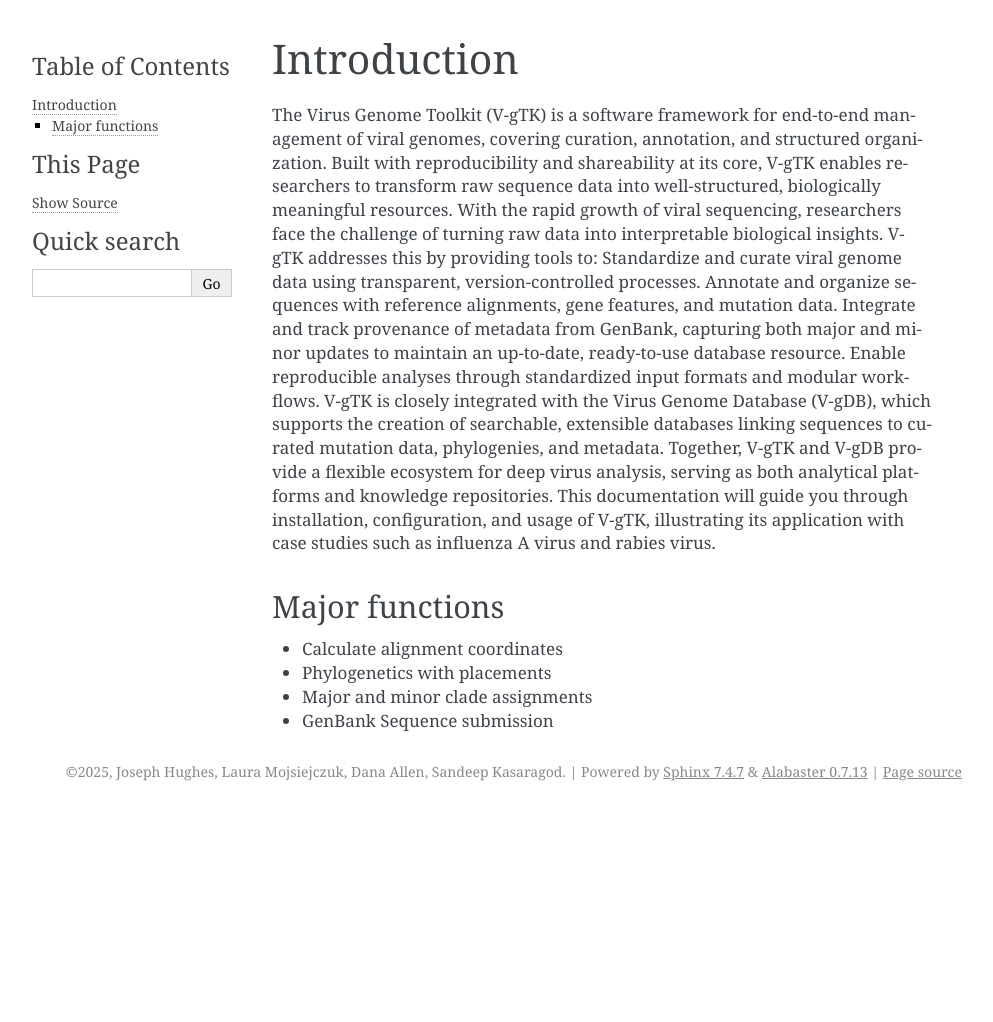
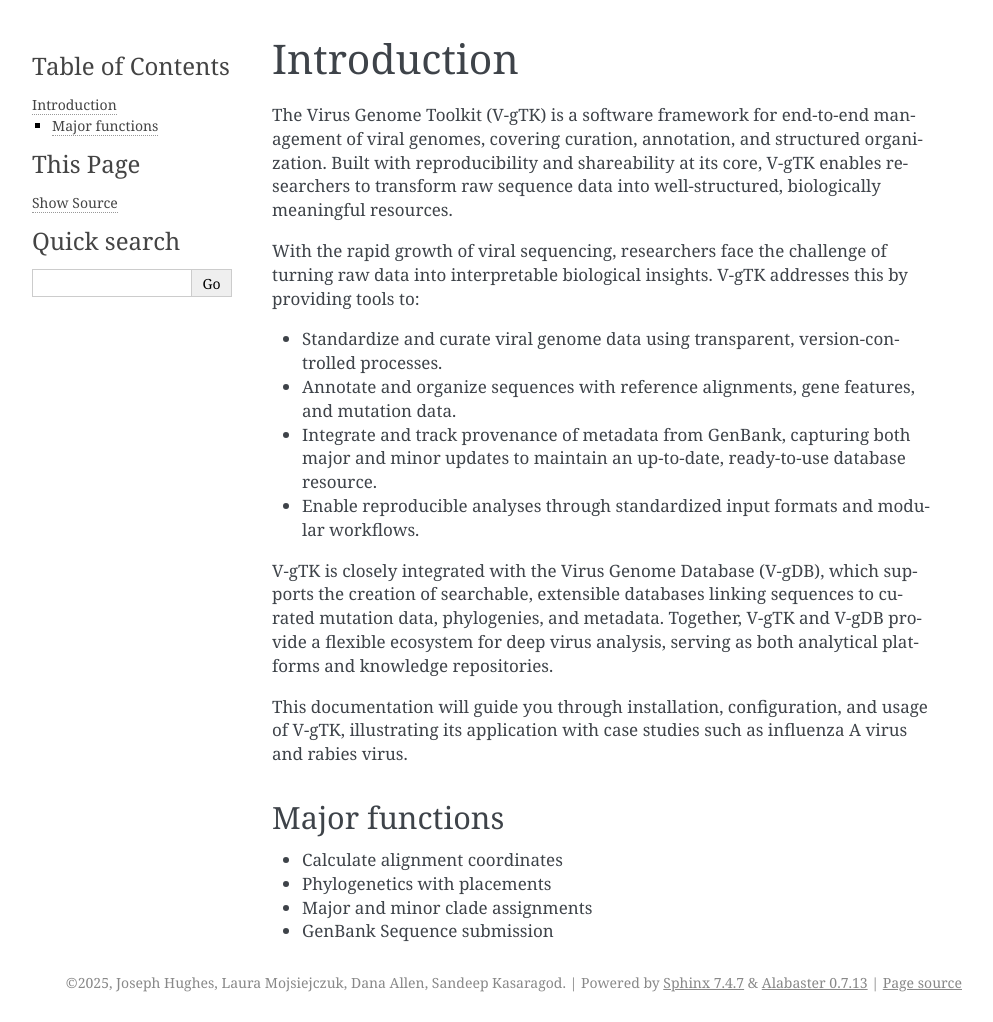
Before and after one commit to josephhughes/V-gTK, a Sphinx documentation site: the page built from docs/source/intro.rst, in a window 1280 px wide. Shown: the whole page, without its empty margins (148-1141 px from the left). Built offline with Sphinx 7.4.7, drawn with Linux system fonts in a browser that asks for light colours; pages that are not in the unit, such as notebooks, are missing from menus; before the commit the page ends 900 px from its top, so only the background shows below that.

Commit message:
update to intro page

```diff
--- a/docs/source/intro.rst
+++ b/docs/source/intro.rst
@@ -2,12 +2,16 @@ Introduction
 ===============
 
 The Virus Genome Toolkit (V-gTK) is a software framework for end-to-end management of viral genomes, covering curation, annotation, and structured organization. Built with reproducibility and shareability at its core, V-gTK enables researchers to transform raw sequence data into well-structured, biologically meaningful resources.
+
 With the rapid growth of viral sequencing, researchers face the challenge of turning raw data into interpretable biological insights. V-gTK addresses this by providing tools to:
-Standardize and curate viral genome data using transparent, version-controlled processes.
-Annotate and organize sequences with reference alignments, gene features, and mutation data.
-Integrate and track provenance of metadata from GenBank, capturing both major and minor updates to maintain an up-to-date, ready-to-use database resource.
-Enable reproducible analyses through standardized input formats and modular workflows.
+
+* Standardize and curate viral genome data using transparent, version-controlled processes.
+* Annotate and organize sequences with reference alignments, gene features, and mutation data.
+* Integrate and track provenance of metadata from GenBank, capturing both major and minor updates to maintain an up-to-date, ready-to-use database resource.
+* Enable reproducible analyses through standardized input formats and modular workflows.
+
 V-gTK is closely integrated with the Virus Genome Database (V-gDB), which supports the creation of searchable, extensible databases linking sequences to curated mutation data, phylogenies, and metadata. Together, V-gTK and V-gDB provide a flexible ecosystem for deep virus analysis, serving as both analytical platforms and knowledge repositories.
+
 This documentation will guide you through installation, configuration, and usage of V-gTK, illustrating its application with case studies such as influenza A virus and rabies virus.
 
 Major functions
```
